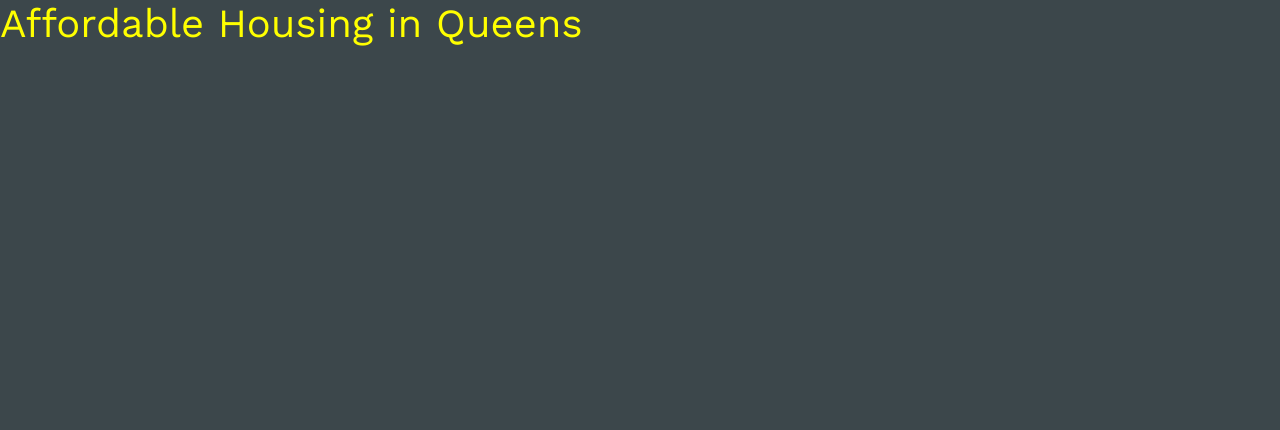
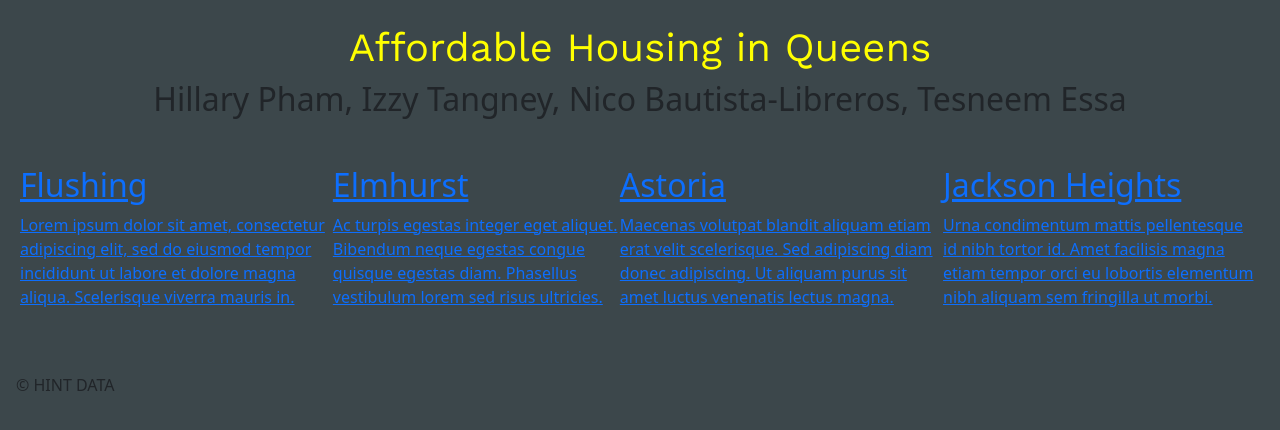
Before and after one commit to nbaulib/queens, a plain HTML site: page index.html in a window 1280 px wide. Drawn offline with nearby package versions, Linux system fonts and the light colour scheme.

Commit message:
Update index.html

```diff
--- a/index.html
+++ b/index.html
@@ -7,8 +7,42 @@
     <link href="https://cdn.jsdelivr.net/npm/bootstrap@5.2.2/dist/css/bootstrap.min.css" rel="stylesheet" integrity="sha384-Zenh87qX5JnK2Jl0vWa8Ck2rdkQ2Bzep5IDxbcnCeuOxjzrPF/et3URy9Bv1WTRi" crossorigin="anonymous">
     <link href="style.css" rel="stylesheet" type="text/css" />
   </head>
-  <body>
-    <h1>Affordable Housing in Queens</h1>
+
+  <body class= "mx-3">
+    <h1 class="text-center mt-4">Affordable Housing in Queens</h1>
+    <h2 class="text-center"> Hillary Pham, Izzy Tangney, Nico Bautista-Libreros, Tesneem Essa</h2>
+
+    <div class="d-flex mx-1 my-5">
+
+      <a href="#" class="tBox">
+        <h2>Flushing</h2>
+        <p>Lorem ipsum dolor sit amet, consectetur adipiscing elit, sed do eiusmod tempor incididunt ut labore et dolore magna aliqua. Scelerisque viverra mauris in.</p>
+      </a>
+
+      <a href="#" class="tBox">
+        <h2>Elmhurst</h2>
+        <p>Ac turpis egestas integer eget aliquet. Bibendum neque egestas congue quisque egestas diam. Phasellus vestibulum lorem sed risus ultricies.</p>
+      </a>
+
+
+      <a href="#" class="tBox">
+        <h2>Astoria</h2>
+        <p>Maecenas volutpat blandit aliquam etiam erat velit scelerisque. Sed adipiscing diam donec adipiscing. Ut aliquam purus sit amet luctus venenatis lectus magna. </p>
+      </a>
+
+      <a href="#" class="tBox">
+        <h2>Jackson Heights</h2>
+        <p>Urna condimentum mattis pellentesque id nibh tortor id. Amet facilisis magna etiam tempor orci eu lobortis elementum nibh aliquam sem fringilla ut morbi.</p>
+      </a>
+
+    </div>
+
+    <footer>
+      <p> &copy HINT DATA </p>
+    </footer
+
+
+
     <script src="https://cdn.jsdelivr.net/npm/bootstrap@5.2.2/dist/js/bootstrap.bundle.min.js" integrity="sha384-OERcA2EqjJCMA+/3y+gxIOqMEjwtxJY7qPCqsdltbNJuaOe923+mo//f6V8Qbsw3" crossorigin="anonymous"></script>
   </body>
 </html>
```
